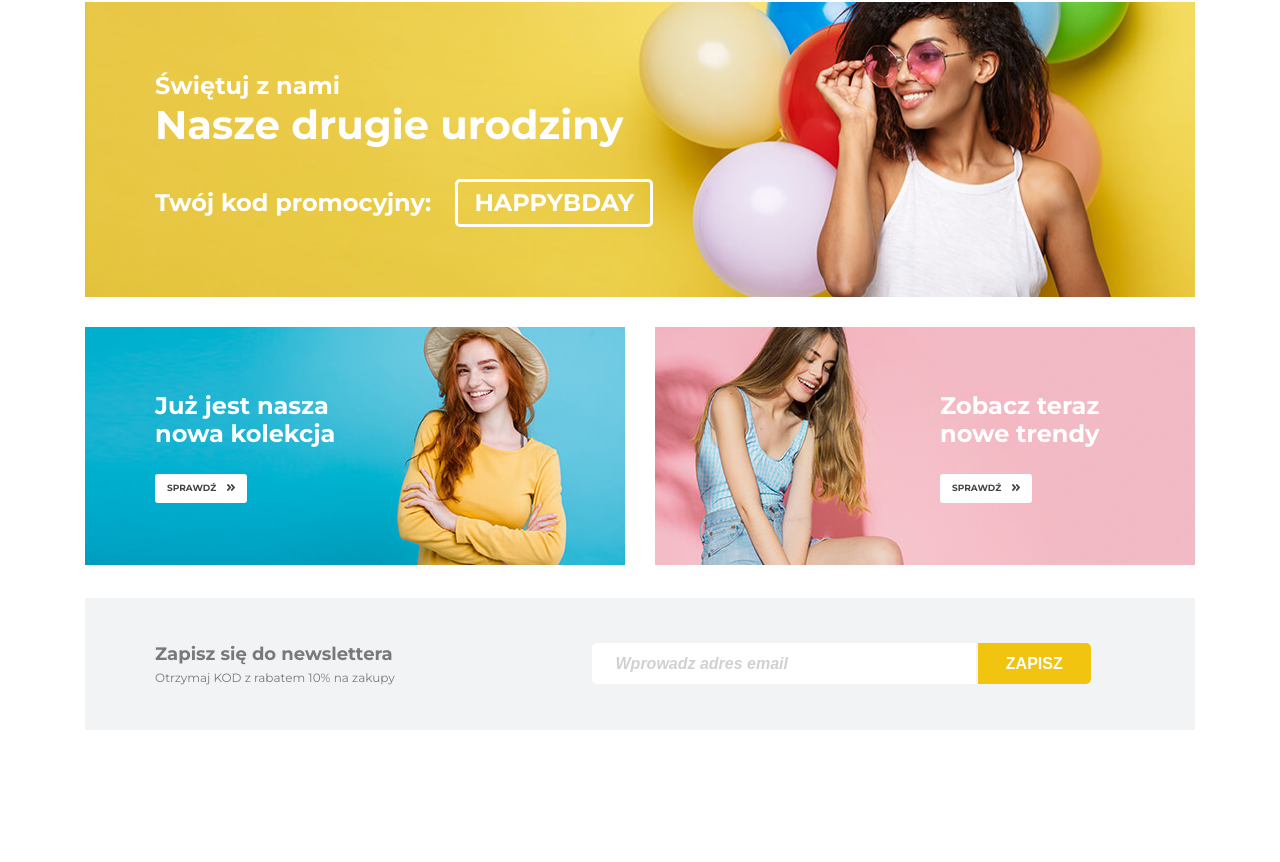
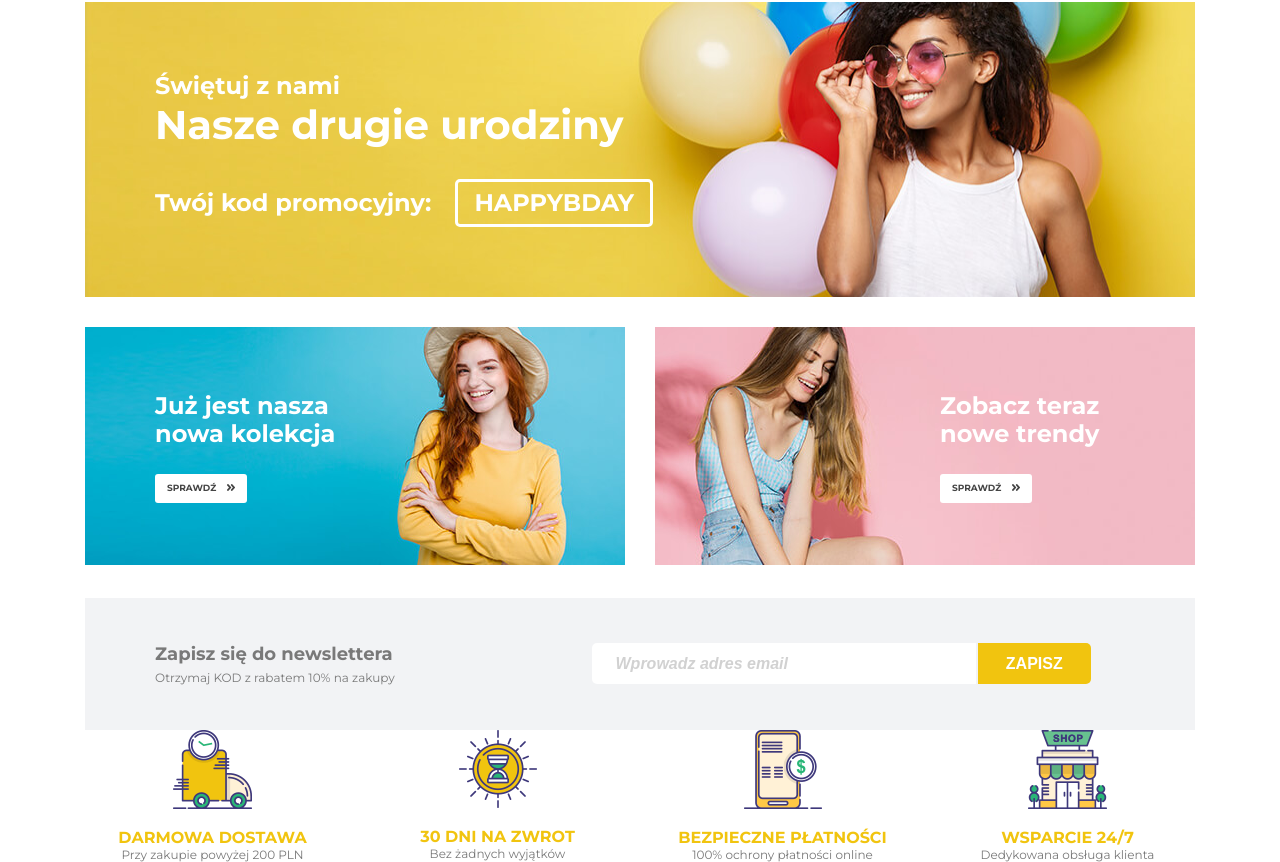
Before and after one commit to imediasystem/Sklep, a website: page index.html in a window 1280 px wide. Shown: the part 1801-2663 px from the top of the page. Before the commit the page ends 2531 px from the top, so only its background shows below. Drawn offline with Linux system fonts and the light colour scheme.

Commit message:
Shopper Info Part 1

```diff
--- a/index.html
+++ b/index.html
@@ -297,6 +297,41 @@
             </div>
         </div>
 
+        <div class="t-shopper-info">
+            <div class="o-container">
+                <div class="o-row">
+                    <div class="o-col o-col--md50 o-col--lg25 t-shopper-info__item">
+                        <div class="c-icon-box">
+                            <img class="c-icon-box__image" src="images/zaleta-1.png" alt="">
+                            <span class="c-icon-box__name">DARMOWA DOSTAWA</span>
+                            <span class="c-icon-box__info">Przy zakupie powyżej 200 PLN</span>
+                        </div>
+                    </div>
+                    <div class="o-col o-col--md50 o-col--lg25 t-shopper-info__item">
+                        <div class="c-icon-box">
+                            <img class="c-icon-box__image" src="images/zaleta-2.png" alt="">
+                            <span class="c-icon-box__name">30 dni na zwrot</span>
+                            <span class="c-icon-box__info">Bez żadnych wyjątków</span>
+                        </div>
+                    </div>
+                    <div class="o-col o-col--md50 o-col--lg25 t-shopper-info__item">
+                        <div class="c-icon-box">
+                            <img class="c-icon-box__image" src="images/zaleta-3.png" alt="">
+                            <span class="c-icon-box__name">BEZPIECZNE PŁATNOŚCI</span>
+                            <span class="c-icon-box__info">100% ochrony płatności online</span>
+                        </div>
+                    </div>
+                    <div class="o-col o-col--md50 o-col--lg25 t-shopper-info__item">
+                        <div class="c-icon-box">
+                            <img class="c-icon-box__image" src="images/zaleta-4.png" alt="">
+                            <span class="c-icon-box__name">WSPARCIE 24/7</span>
+                            <span class="c-icon-box__info">Dedykowana obsługa klienta</span>
+                        </div>
+                    </div>
+                </div>
+            </div>
+        </div>
+
 
 
         <script src="" async defer></script>
```
